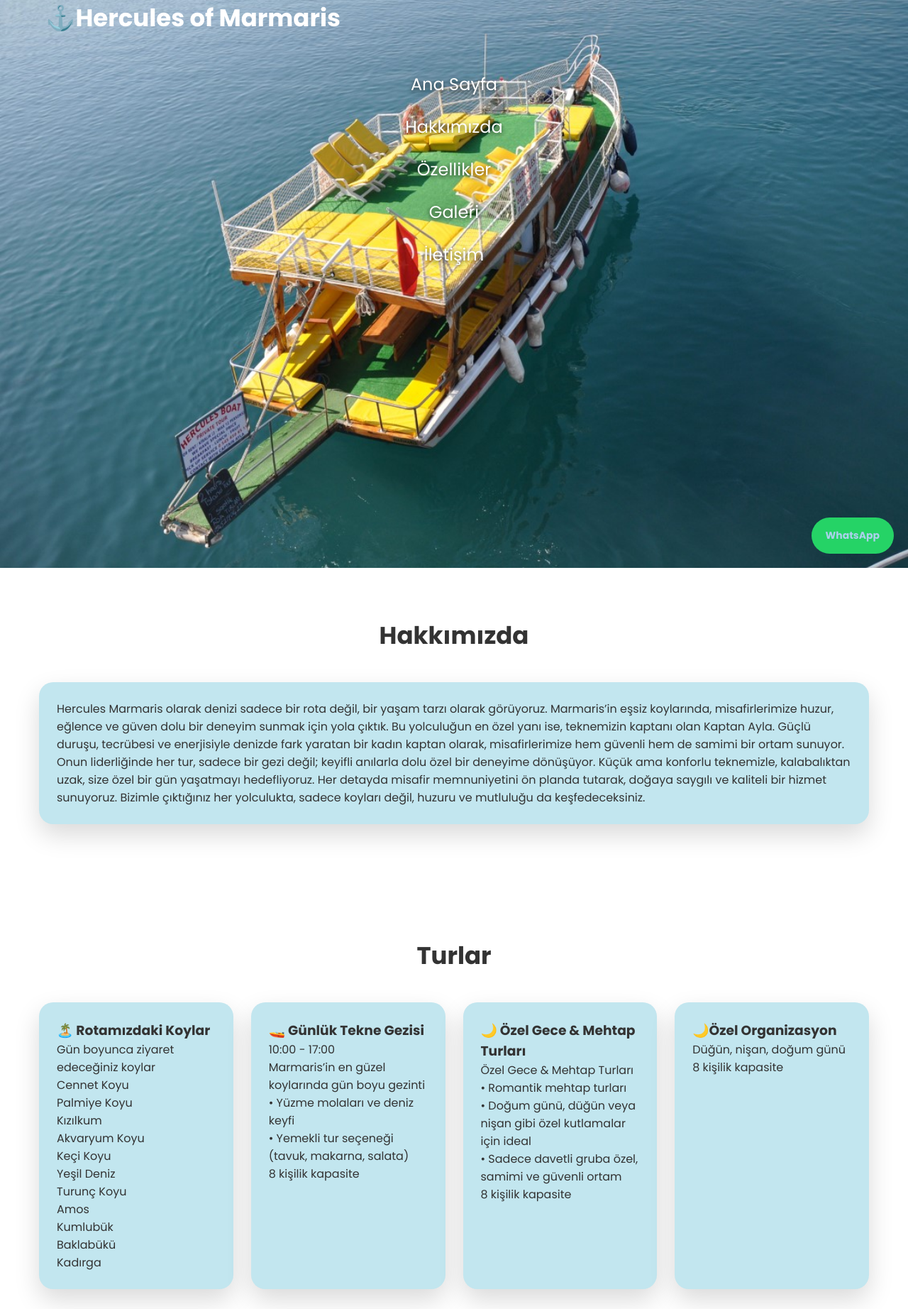
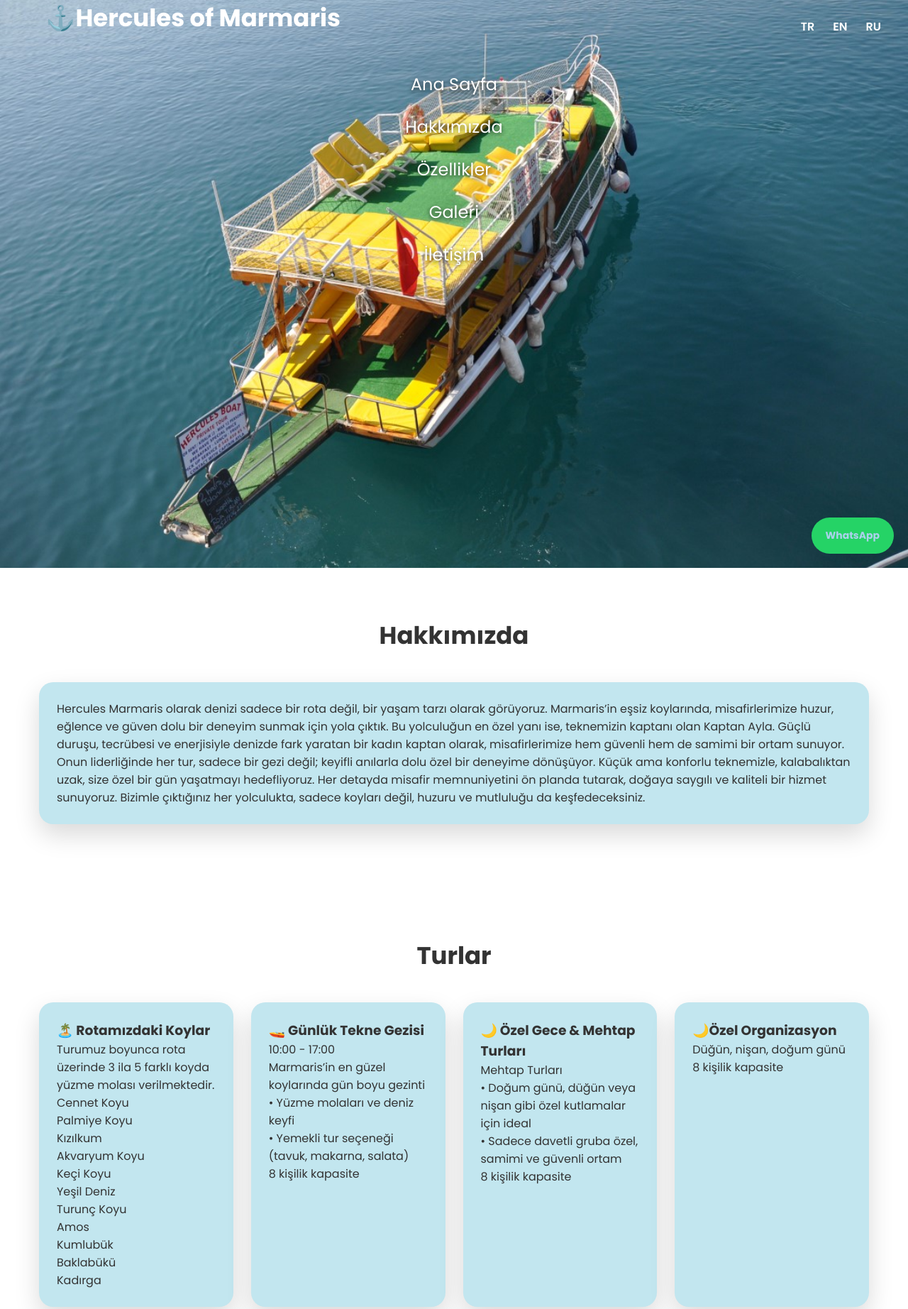
Before and after one commit to gulamine/proje-kalasor2, a plain HTML site: page index.html in a window 1280 px wide. Shown: the top 1844 px of the page at 71% size. Drawn offline with Linux system fonts and the light colour scheme.

Commit message:
Add files via upload

```diff
--- a/index.html
+++ b/index.html
@@ -254,7 +254,11 @@ margin-top:50px;
 </head>
 
 <body>
-
+<div class="lang-switch">
+  <span onclick="setLang('tr')">TR</span>
+  <span onclick="setLang('en')">EN</span>
+  <span onclick="setLang('ru')">RU</span>
+</div>
 <header>
 <nav>
 <h2>⚓Hercules of Marmaris</h2>
@@ -325,7 +329,7 @@ Bizimle çıktığınız her yolculukta, sadece koyları değil, huzuru ve mutlu
 <div class="card">
 
 <h3>🏝️ Rotamızdaki Koylar</h3>
-</p>Gün boyunca ziyaret edeceğiniz koylar</p>
+</p>Turumuz boyunca  rota üzerinde 3 ila 5 farklı koyda yüzme molası verilmektedir.</p>
 	</p>Cennet Koyu</p>
 	</p>Palmiye Koyu</p>
 	</p>Kızılkum</p>
@@ -350,8 +354,7 @@ Bizimle çıktığınız her yolculukta, sadece koyları değil, huzuru ve mutlu
 </div>
 <div class="card">
 <h3>🌙 Özel Gece & Mehtap Turları</h3>
-<p> Özel Gece & Mehtap Turları</p>
-	</p>•	Romantik mehtap turları</p>
+<p>  Mehtap Turları</p>
 	</p>•	Doğum günü, düğün veya nişan gibi özel kutlamalar için ideal</p>
 	</p>•	Sadece davetli gruba özel, samimi ve güvenli ortam</p>
 <p>8 kişilik kapasite</p>
@@ -372,10 +375,14 @@ Bizimle çıktığınız her yolculukta, sadece koyları değil, huzuru ve mutlu
     <p>8 kişilik kapasite</p>
 </div>
 <div class="card">
-<h3> ₺ Fiyat ve Rezervasyon</h3>
+<h3> ₺ Fiyat ve Rezervasyon için</h3>
 <p> 📞+90 545 850 85 11</p>
 <p> 📧Gmail. info@herculesmarmaris.com</p>
 <p> İletişime Gecebilirsiniz</p>
+</div>
+<div class="card">
+<h3>Tur Günleri</h3>
+</p>Hergün  Saati	10:00 – 17:00</p>
 </div>
 </section>
 
@@ -387,6 +394,11 @@ Bizimle çıktığınız her yolculukta, sadece koyları değil, huzuru ve mutlu
 <p>Güvenli ve samimi bir yolculuk.</p>
     </div>
  <div class="feature">
+      <h3>🚫🍽️Yemeksiz Tur</h3>
+        <p></p>
+         </div>
+
+      <div class="feature">
       <h3>🍽️ Yemekli Tur</h3>
       <p>Tavuk, makarna ve salata ile öğle yemeği.</p>
  </div>
@@ -427,7 +439,7 @@ Bizimle çıktığınız her yolculukta, sadece koyları değil, huzuru ve mutlu
         <div class="feature">Güneşlenme Alanı</div>
         <div class="feature">220V Elektrik</div>
         <div class="feature">Özel Tekne (8 Kişilik)</div>
-
+        <div class="feature" >En (Metre)	3.5 Mt </div>
 </section>
 <!-- Gallery -->
   <section id="gallery">
@@ -538,6 +550,28 @@ Bizimle çıktığınız her yolculukta, sadece koyları değil, huzuru ve mutlu
     transform: translateY(-5px);
     color: #C4713B;
   }
+   /* 🔥 BURAYA EKLE */
+  .lang-switch {
+    position: absolute;
+    top: 20px;
+    right: 30px;
+    display: flex;
+    gap: 10px;
+    font-weight: 600;
+    cursor: pointer;
+    z-index: 2000;
+  }
+
+  .lang-switch span {
+    padding: 5px 8px;
+    border-radius: 5px;
+    color: white;
+  }
+
+  .lang-switch span:hover {
+    background: rgba(255,255,255,0.2);
+  }
+
 </style>
 <p>📞 +90 545 850 85 11</p>
 <p>📧 info@herculesmarmaris.com</p>
```
